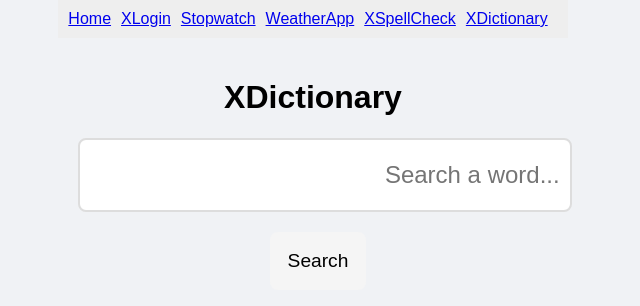
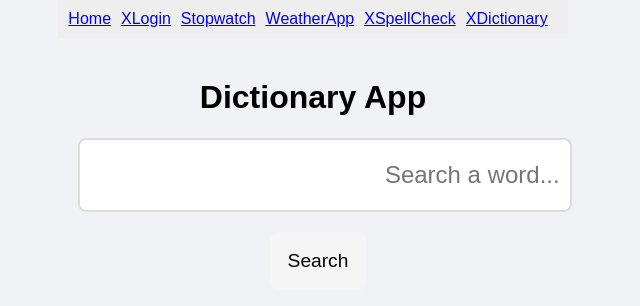
Before and after one commit to Pradeepsaranbishnoi/calculator, a React (Create React App) app: page /dictionary in a window 1280 px wide. Shown: the top 306 px of the page, without its empty margins (327-967 px from the left). Built offline with nearby package versions, Linux system fonts and the light colour scheme.

Commit message:
test again

```diff
--- a/src/XDictionary/dictionary.js
+++ b/src/XDictionary/dictionary.js
@@ -26,7 +26,7 @@ function XDictionary() {
 
   return (
     <div style={{ padding: "20px", fontFamily: "Arial" }}>
-      <h1>XDictionary</h1>
+      <h1>Dictionary App</h1>
       <input
         type="text"
         value={searchTerm}
@@ -37,16 +37,14 @@ function XDictionary() {
         Search
       </button>
 
-      {definition && (
+      {(definition !== null || notFound) && (
         <div style={{ marginTop: "20px" }}>
           <h3>Definition:</h3>
-          <p>{definition}</p>
-        </div>
-      )}
-
-      {notFound && (
-        <div style={{ marginTop: "20px" }}>
-          <p>Word not found in the dictionary.</p>
+          {definition ? (
+            <p>{definition}</p>
+          ) : (
+            <p>Word not found in the dictionary.</p>
+          )}
         </div>
       )}
     </div>
```
